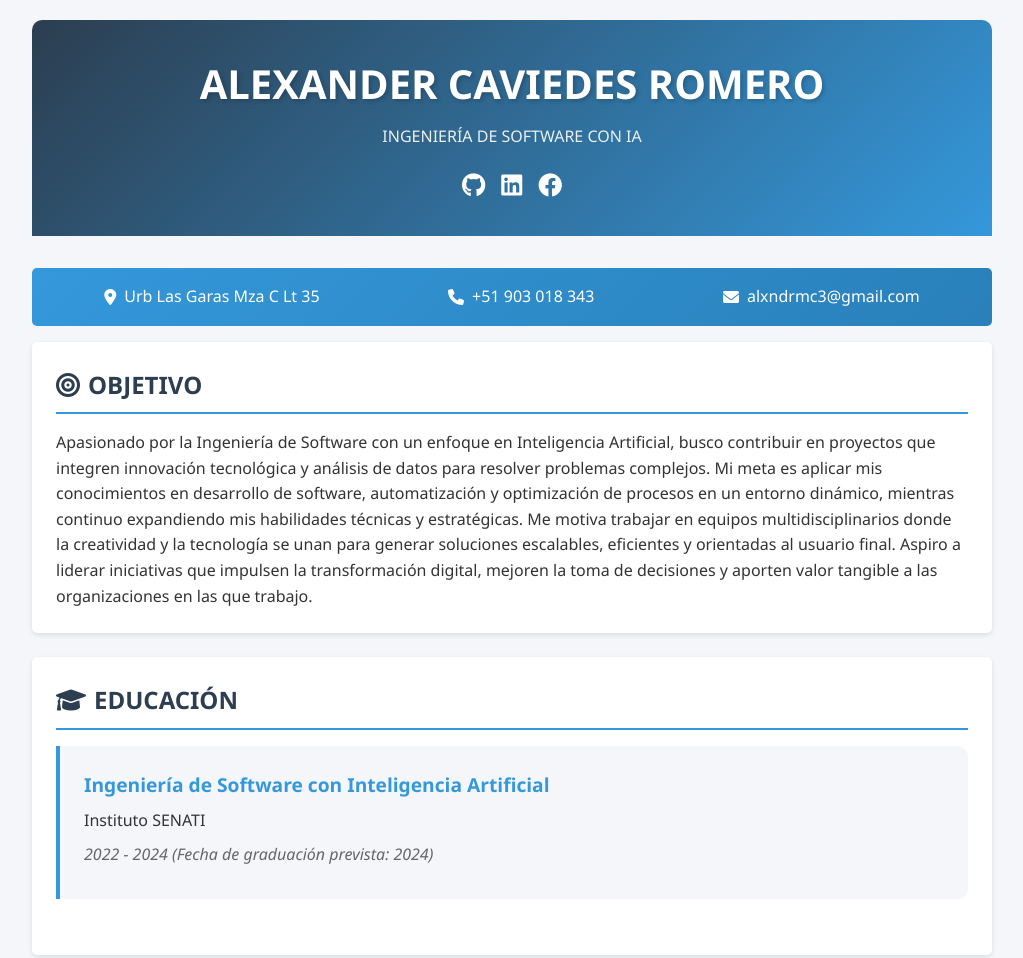
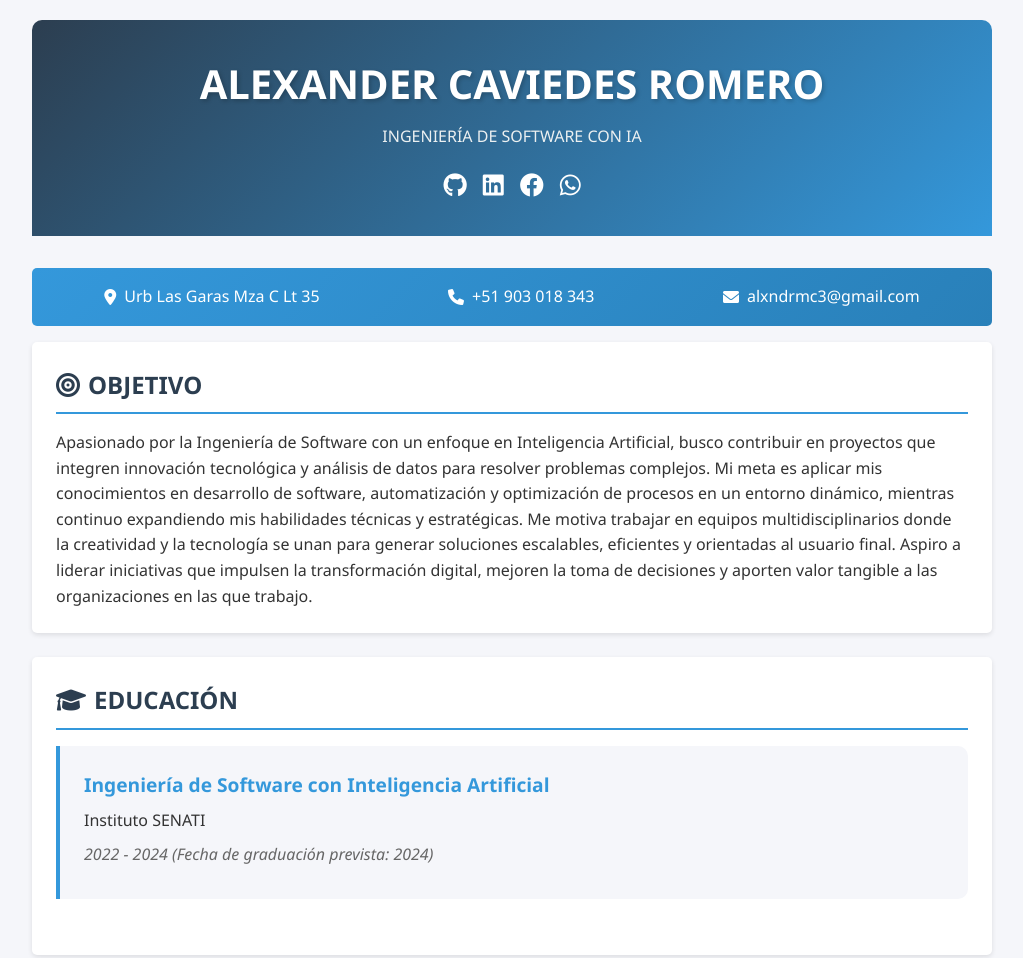
Before and after one commit to alexTho191/My-Web-Sites, a plain HTML site: page cv/index.html in a window 1280 px wide. Shown: the top 958 px of the page, without its empty margins (128-1151 px from the left). Drawn offline with Linux system fonts and the light colour scheme.

Commit message:
whatsapp

```diff
--- a/cv/index.html
+++ b/cv/index.html
@@ -387,6 +387,14 @@
                        class="social-link">
                         <i class="fab fa-facebook"></i>
                     </a>
+                    <!-- Whatsapp -->
+                    <a href="#"
+                       onclick="openSocialApp(event,
+                       'https://wa.me/51903018343',
+                       'whatsapp://send?phone=51903018343')"
+                       class="social-link">
+                        <i class="fab fa-whatsapp"></i>
+                    </a>
                 </div>
             </div>
         </header>
```
